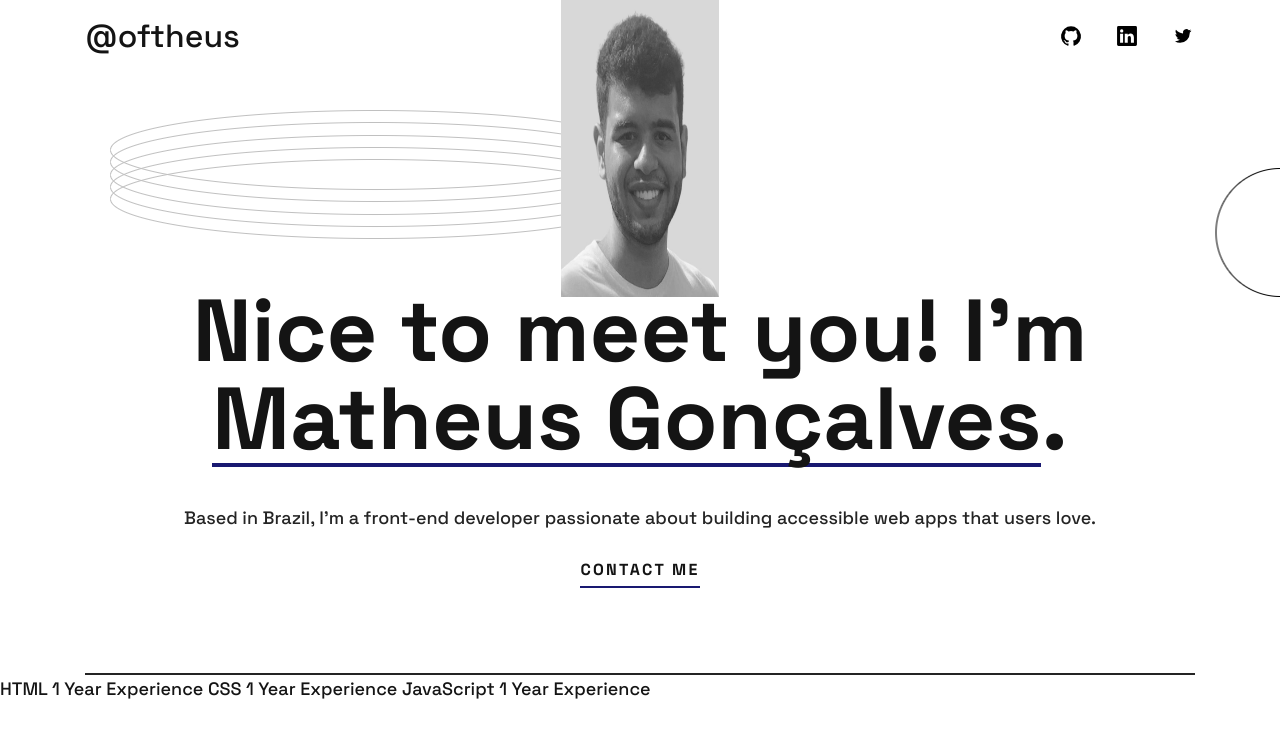
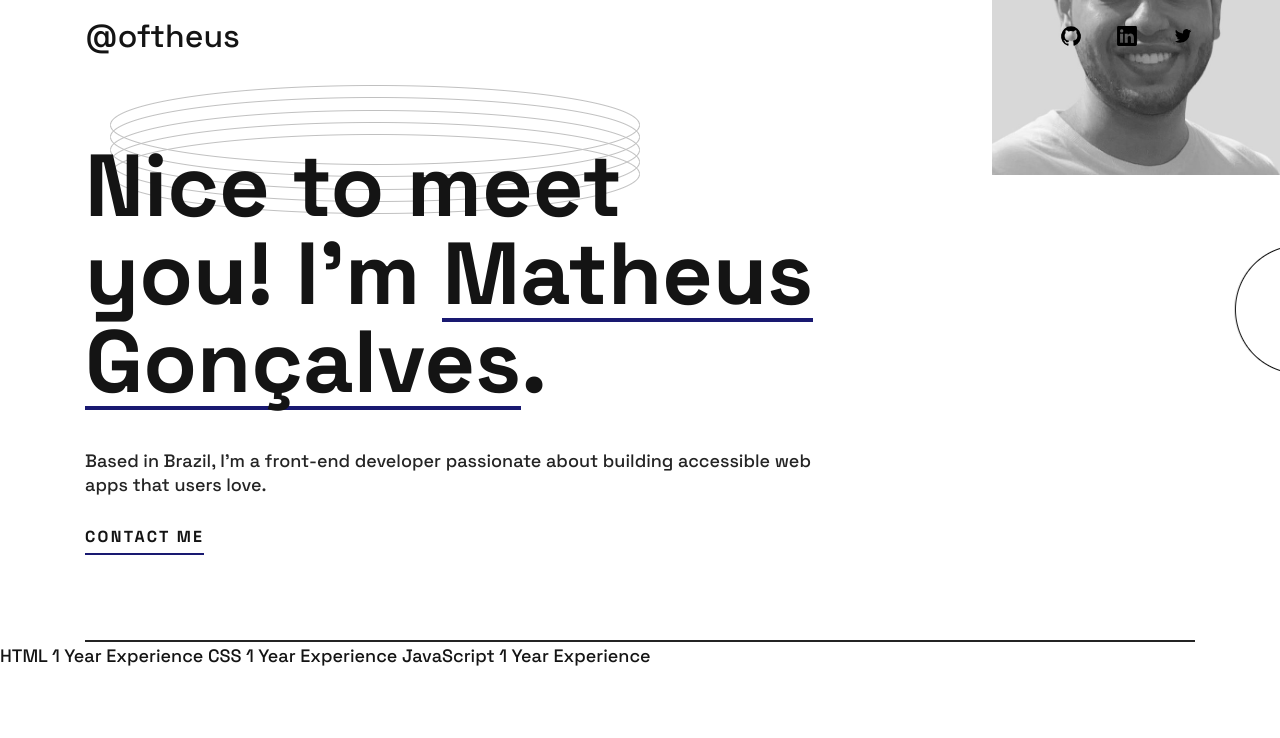
Before and after one commit to oftheus/Portfolio-Website, a plain HTML site: page index.html in a window 1280 px wide. Shown: the top 738 px of the page. Drawn offline with Linux system fonts and the light colour scheme.

Commit message:
03/03 att

```diff
--- a/index.html
+++ b/index.html
@@ -30,7 +30,7 @@
 
         <picture>
           <source media="(min-width: 62.5em)" srcset="assets/images/profile-desktop.jpg">
-          <source media="(min-width: 37.5em)" srcset="assets/images/profile-tablet.jpg">
+          <source media="(min-width: 37.5em)" srcset="assets/images/picture-mobile.png">
           <img class="hero__image" src="assets/images/picture-mobile.png" alt="my picture" width="158" height="297">
         </picture>
 
@@ -38,7 +38,8 @@
         <img class="hero__circle" src="assets/images/pattern-circle.png" alt="" width="129" height="129">
 
         <div class="hero__text">
-          <h1 class="hero__headline">Nice to meet you! I'm <span>Matheus Gonçalves</span>.</h1>
+          <h1 class="hero__headline">Nice to<br />
+            meet you! I'm <span>Matheus Gonçalves</span>.</h1>
           <p class="hero_description">Based in Brazil, I'm a front-end developer passionate about building accessible web apps that users love.</p>
           <a href="" class="hero__contact underline">Contact me</a>
         </div>
--- a/style.css
+++ b/style.css
@@ -120,6 +120,8 @@ a.underline {
 /* header */
 .header {
   margin-top: 20px;
+  position: relative;
+  z-index: 1;
 }
 
 .header__nav {
@@ -157,6 +159,7 @@ a.underline {
     align-items: center;
     text-align: left;
     gap: 32px;
+    margin-bottom: 90px;
   }
 
   .header__home{
@@ -182,26 +185,38 @@ a.underline {
   left: 50%;
   translate: -50%;
   display: block;
+  width: 9,875rem;
+  height: auto;
 }
 
 .hero__rings {
   position: absolute;
-  top:110px;
+  /*top:6.875rem;*/
+  top: 110px;
   right:50%;
   z-index: -1;
+  /*width: 33.125rem;*/
+  height: auto;
 }
 
 .hero__circle {
   position: absolute;
+  /*top: 10.5rem;*/
   top: 168px;
   right:0;
-  translate: 50%;
+  translate: 60%;
+  /*width: 8.0625rem;*/
+  /*height: 8.0625rem;*/
 }
 
 .hero__text {
   text-align: center;
   position: relative;
-  margin-top: 235px;
+  margin-top: 14.6875rem;
+}
+
+.hero__headline > br{
+  display: none;
 }
 
 h1 > span {
@@ -218,3 +233,39 @@ h1 > span {
 .hero__contact {
 
 }
+
+@media (min-width: 37.5em){
+  .hero__image {
+    height: auto;
+    top:-164px;
+    width: 18rem;
+    left: auto;
+    right: 0;
+    translate: 0;
+  }
+
+  .hero__text {
+    text-align: left;
+    margin-top: 0;
+    width: 57vw;
+  }
+
+  .hero__headline > br {
+    display: inline-block;
+  }
+
+  .hero__circle {
+    top: 245px;
+    translate: 65%;
+  }
+
+  .hero__rings {
+    top:85px;
+  }
+}
+
+@media (min-width: 62.5em) {
+  .hero__headline > br {
+    display: none;
+  }
+}
```
